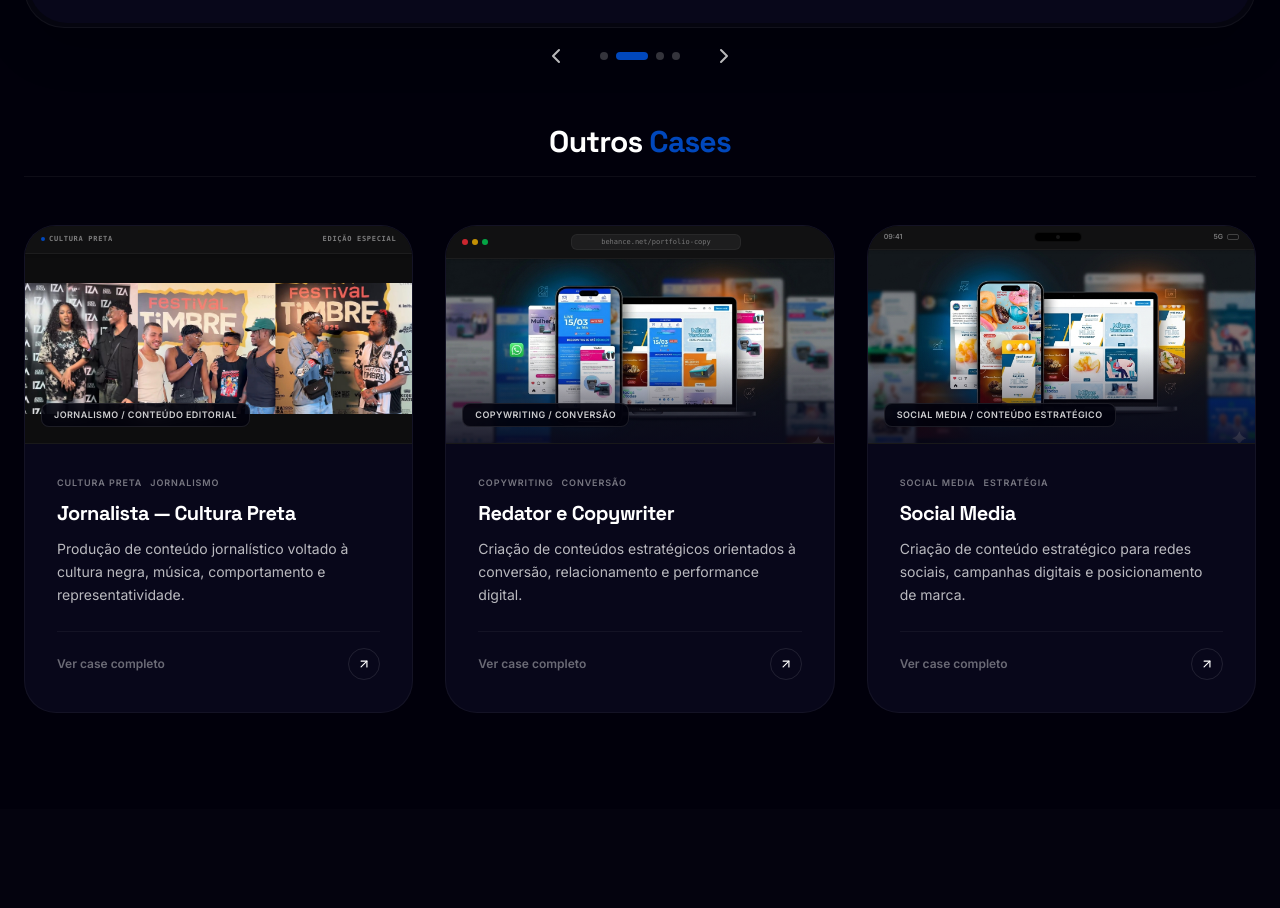
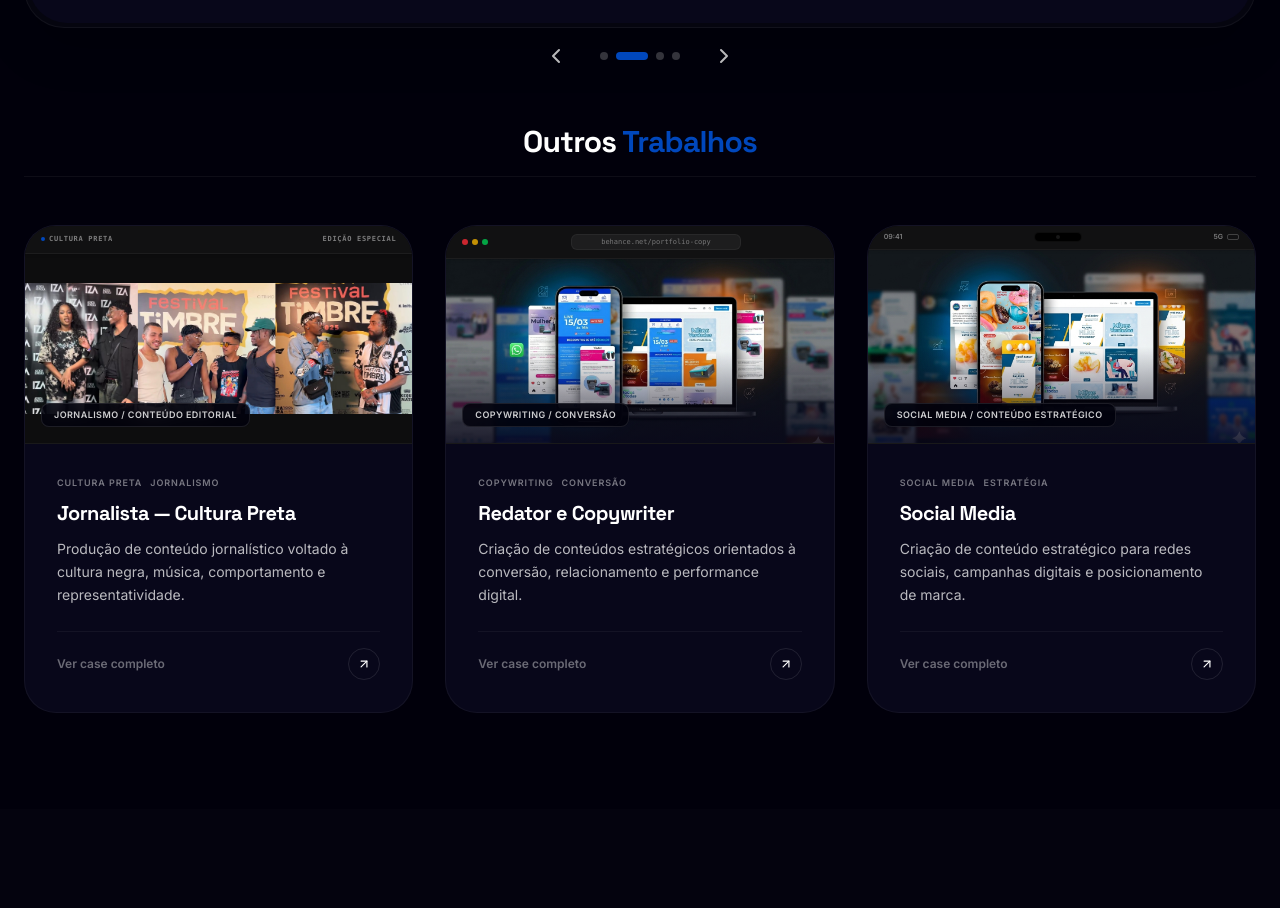
Before and after one commit to Victorleal-19/Portfolio-victor-leal, a React (Vite) app: page / in a window 1280 px wide. Shown: the part 1641-2549 px from the top of the page. Built offline with nearby package versions, Linux system fonts and the light colour scheme.

Commit message:
refactor: rename "Cases" to "Trabalhos" in section header

```diff
--- a/src/components/Cases.tsx
+++ b/src/components/Cases.tsx
@@ -207,7 +207,7 @@ export default function Cases() {
       {/* Other Cases Section */}
       <div className="space-y-12">
         <div className="space-y-4 text-center">
-          <h2 className="text-2xl md:text-3xl font-bold">Outros <span className="text-brand-blue">Cases</span></h2>
+          <h2 className="text-2xl md:text-3xl font-bold">Outros <span className="text-brand-blue">Trabalhos</span></h2>
           <div className="h-px w-full bg-white/5" />
         </div>
 
```
